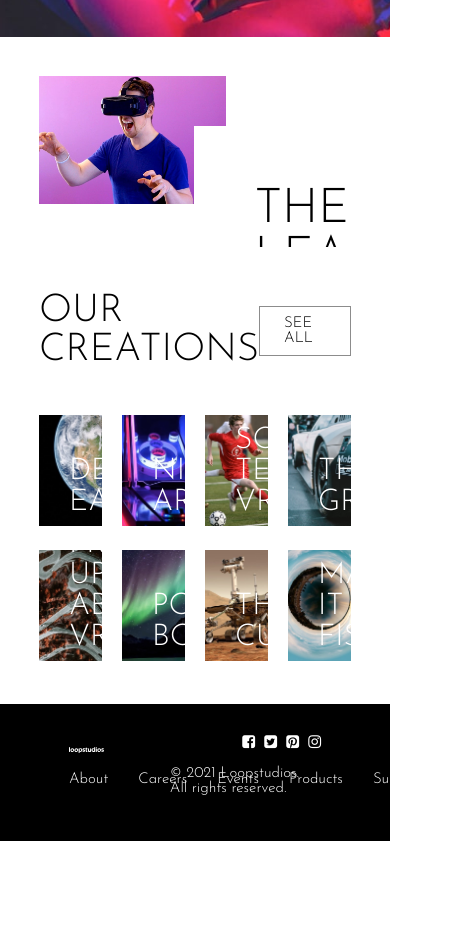
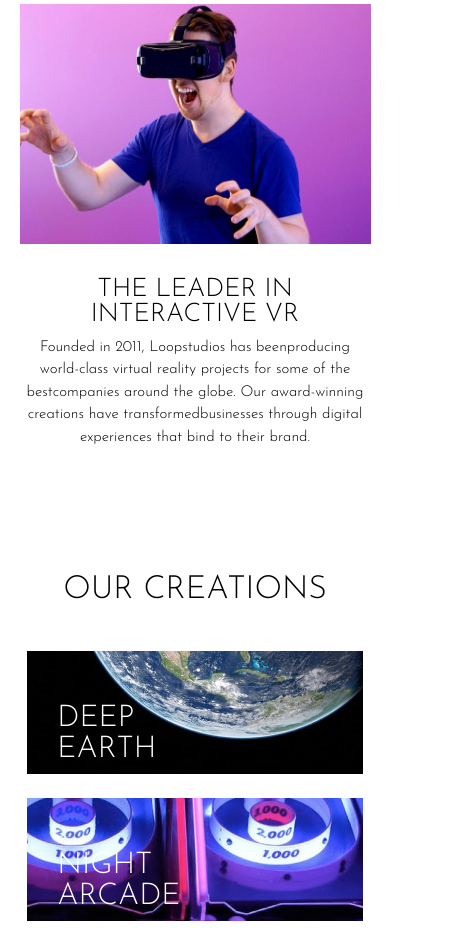
Before and after one commit to RodCri/LoopStudios, a plain HTML site: page index.html in a window 390 px wide. Shown: the part 460-1388 px from the top of the page, 454 px wide, since content can reach past the window. Before the commit the page ends 1301 px from the top, so only its background shows below. Drawn offline with Linux system fonts and the light colour scheme.

Commit message:
responsive design

```diff
--- a/css/main.css
+++ b/css/main.css
@@ -71,7 +71,7 @@ img{
 }
 /* Section interactive */
 .interactive{
-    padding: 10% 0;
+    padding: 10% 2%;
     position: relative;
     overflow: hidden;
 }
@@ -100,7 +100,7 @@ img{
 }
 /* Creations */
 .creations{
-    padding: 0 0 10% 0;
+    padding: 2% 2% 10% 2%;
 }
 .creations__header{
     display: flex;
@@ -192,3 +192,141 @@ footer{
     padding: 1em 0;
     height: 60%;
 }
+@media (max-width: 1024px){
+    .hero__info{
+        width: 60%;
+    }
+    .interactive__info-title{
+        font-size: 2rem;
+    }
+}
+@media (max-width: 800px) and (min-width: 600px){
+    body{
+        font-size: 10px;
+    }
+    .interactive__info-title{
+        font-size: 1.2rem;
+    }
+    .creations__header-title{
+        font-size: 1.8rem;
+    }
+    .card-title{
+        font-size: .8rem;
+    }
+    .options__menu a{
+        margin-right: 1em;
+    }
+}
+@media (max-width: 480px) and (min-width:375px){
+    body{
+        overflow-x: hidden;
+    }
+    .container{
+        width: 90%;
+    }
+    .hero__nav{
+        justify-content: center;
+    }
+    .hero__nav-options{
+        display: none;
+    }
+    .hero__info{
+        width: 100%;
+    }
+    .hero__info-title{
+        font-size: 1.8rem;
+    }
+    .interactive{
+        display: flex;
+        flex-direction: column;
+        justify-content: center;
+        align-items: center;
+        padding: 10% 0;
+    }
+    .interactive__info{
+        position: relative;
+        left: 0;
+        top: 0;
+        width: 100%;
+        padding: 5% 0;
+        text-align: center;
+    }
+    .interactive__img{
+        width: 100%;
+    }
+    .interactive__info-title{
+        font-size: 1.6rem;
+    }
+    .creations__header-cta{
+        display: none;
+    }
+    .creations__header-title{
+        font-size: 2rem;
+    }
+    .creations__header{
+        justify-content: center;
+    }
+    .creations__cards{
+        grid-template-columns: 100%;
+        grid-template-rows: repeat(8, max-content);
+    }
+    .card-img1{
+        content: url("../images/mobile/image-deep-earth.jpg");
+    }
+    .card-img2{
+        content: url("../images/mobile/image-night-arcade.jpg");
+    }
+    .card-img3{
+        content: url("../images/mobile/image-soccer-team.jpg");
+    }
+    .card-img4{
+        content: url("../images/mobile/image-grid.jpg");
+    }
+    .card-img5{
+        content: url("../images/mobile/image-from-above.jpg");
+    }
+    .card-img6{
+        content: url("../images/mobile/image-pocket-borealis.jpg");
+    }
+    .card-img7{
+        content: url("../images/mobile/image-curiosity.jpg");
+    }
+    .card-img8{
+        content: url("../images/mobile/image-fisheye.jpg");
+    }
+    .footer{
+        display: flex;
+        flex-direction: column;
+        justify-content: center;
+        align-items: center;
+    }
+    .options{
+        width: 100%;
+        justify-content: center;
+        align-items: center;
+    }
+    .options__logo-img{
+        width: 100%;
+    }
+    .options__menu{
+        flex-direction: column;
+        justify-content: center;
+        align-items: center;
+        padding: 1em 1em;
+    }
+    .options__menu li{
+        margin: .6em;
+    }
+    .options__menu a{
+        margin-right: 0;
+    }
+    .redes{
+        align-items: center;
+    }
+    .redes__icon i{
+        font-size: 1.4em;
+    }
+    .icon{
+        padding: 0 .4em;
+    }
+}
--- a/index.html
+++ b/index.html
@@ -2,7 +2,7 @@
 <html lang="en">
 <head>
   <meta charset="UTF-8">
-  <meta name="viewport" content="width=device-width, initial-scale=1.0">
+  <meta name="viewport" content="width=device-width, maximum-scale=1, user-scalable=no"/>
   <link rel="icon" type="image/png" sizes="32x32" href="./images/favicon-32x32.png">
   <link rel="stylesheet" href="https://cdnjs.cloudflare.com/ajax/libs/font-awesome/4.7.0/css/font-awesome.min.css">
   <link rel="stylesheet" href="css/main.css">
@@ -43,35 +43,35 @@
       </div>
       <div class="creations__cards">
         <div class="card">
-          <img src="images/desktop/image-deep-earth.jpg" alt="earth" class="card-img">
+          <img src="images/desktop/image-deep-earth.jpg" alt="earth" class="card-img1">
           <span class="card-title">Deep<br>earth</span>
         </div>
         <div class="card">
-          <img src="images/desktop/image-night-arcade.jpg" alt="arcade" class="card-img">
+          <img src="images/desktop/image-night-arcade.jpg" alt="arcade" class="card-img2">
           <span class="card-title">Night<br>arcade</span>
         </div>
         <div class="card">
-          <img src="images/desktop/image-soccer-team.jpg" alt="soccer" class="card-img">
+          <img src="images/desktop/image-soccer-team.jpg" alt="soccer" class="card-img3">
           <span class="card-title">Soccer<br>team VR</span>
         </div>
         <div class="card">
-          <img src="images/desktop/image-grid.jpg" alt="grid" class="card-img">
+          <img src="images/desktop/image-grid.jpg" alt="grid" class="card-img4">
           <span class="card-title">The<br>grid</span>
         </div>
         <div class="card">
-          <img src="images/desktop/image-from-above.jpg" alt="above" class="card-img">
+          <img src="images/desktop/image-from-above.jpg" alt="above" class="card-img5">
           <span class="card-title">From up<br> above VR</span>
         </div>
         <div class="card">
-          <img src="images/desktop/image-pocket-borealis.jpg" alt="borealis" class="card-img">
+          <img src="images/desktop/image-pocket-borealis.jpg" alt="borealis" class="card-img6">
           <span class="card-title">Pocket<br> borealis</span>
         </div>
         <div class="card">
-          <img src="images/desktop/image-curiosity.jpg" alt="curiosity" class="card-img">
+          <img src="images/desktop/image-curiosity.jpg" alt="curiosity" class="card-img7">
           <span class="card-title">The<br> curiosity</span>
         </div>
         <div class="card">
-          <img src="images/desktop/image-fisheye.jpg" alt="fisheye" class="card-img">
+          <img src="images/desktop/image-fisheye.jpg" alt="fisheye" class="card-img8">
           <span class="card-title">Make it<br>   fisheye</span>
         </div>
       </div>
```
